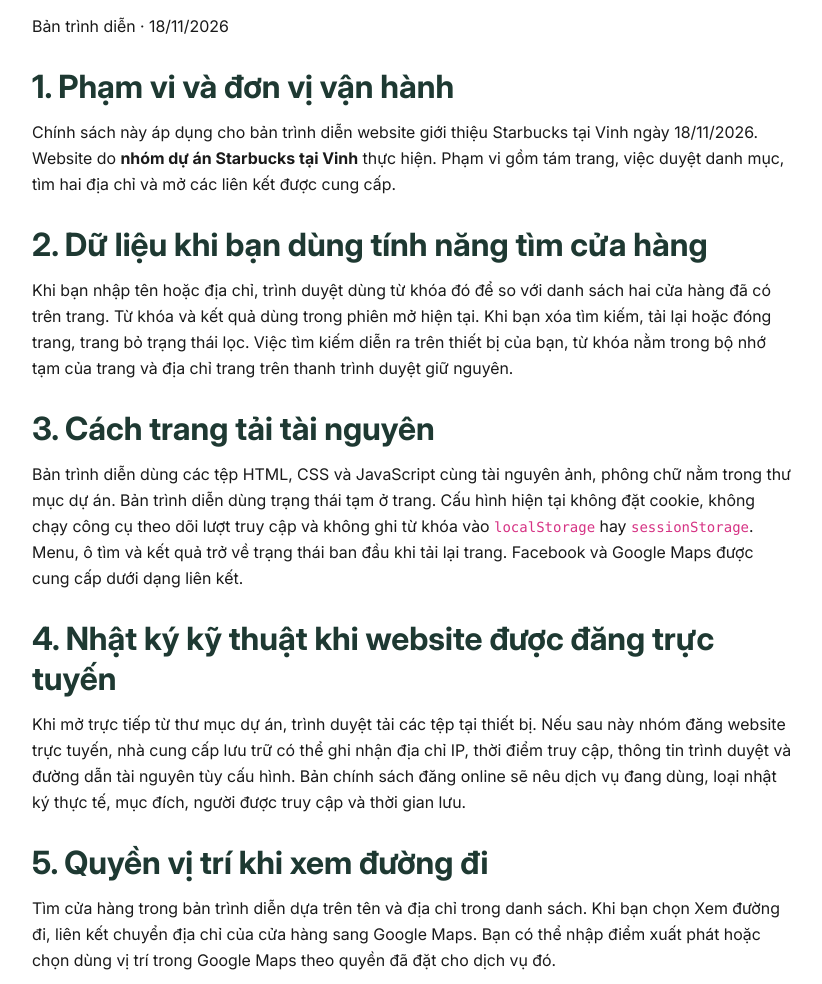
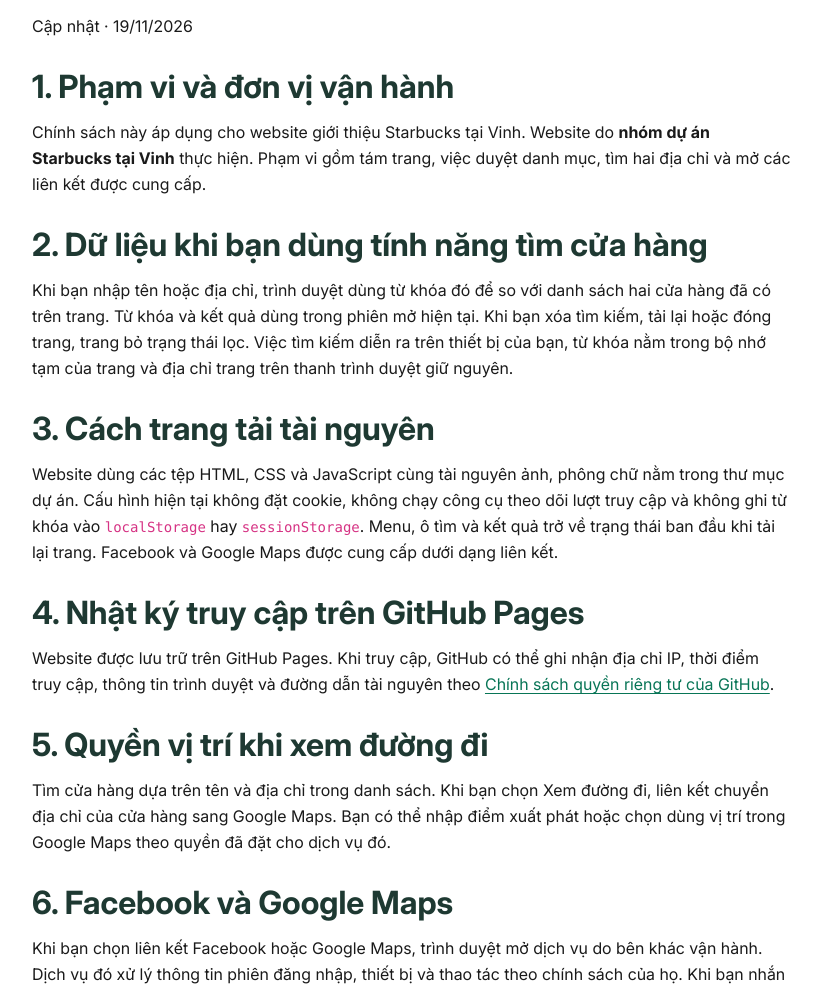
Before and after one commit to vietlay250107-code/starbucks, a plain HTML site: page chinh-sach-bao-mat.html in a window 1280 px wide. Shown: the part 169-1153 px from the top of the page, without its empty margins (228-1050 px from the left). Drawn offline with Linux system fonts and the light colour scheme.

Commit message:
Cập nhật chính sách và liên hệ

```diff
--- a/chinh-sach-bao-mat.html
+++ b/chinh-sach-bao-mat.html
@@ -3,6 +3,7 @@
 <head>
   <meta charset="utf-8">
   <meta name="viewport" content="width=device-width, initial-scale=1">
+  <meta name="description" content="Thông tin về dữ liệu truy cập, tính năng tìm cửa hàng và dịch vụ bên ngoài trên website Starbucks tại Vinh.">
   <title>Chính sách bảo mật | Starbucks tại Vinh</title>
   <link rel="icon" type="image/svg+xml" href="assets/images/favicon.svg">
   <link rel="stylesheet" href="vendor/bootstrap/bootstrap.min.css">
@@ -11,6 +12,7 @@
   <script src="js/script.js" defer></script>
 </head>
 <body class="d-flex flex-column min-vh-100">
+  <a class="visually-hidden-focusable" href="#noi-dung-chinh">Chuyển đến nội dung chính</a>
   <header class="site-header sticky-top">
     <nav class="navbar navbar-expand-lg" aria-label="Điều hướng chính">
       <div class="container site-container">
@@ -42,10 +44,10 @@
     <div class="container site-container">
       <div class="reading-width mx-auto">
         <h1>Chính sách bảo mật</h1>
-        <p>Bản trình diễn · <time datetime="2026-11-18">18/11/2026</time></p>
+        <p>Cập nhật · <time datetime="2026-11-19">19/11/2026</time></p>
         <section class="legal-section">
           <h2>1. Phạm vi và đơn vị vận hành</h2>
-          <p>Chính sách này áp dụng cho bản trình diễn website giới thiệu Starbucks tại Vinh ngày 18/11/2026. Website do <strong>nhóm dự án Starbucks tại Vinh</strong> thực hiện. Phạm vi gồm tám trang, việc duyệt danh mục, tìm hai địa chỉ và mở các liên kết được cung cấp.</p>
+          <p>Chính sách này áp dụng cho website giới thiệu Starbucks tại Vinh. Website do <strong>nhóm dự án Starbucks tại Vinh</strong> thực hiện. Phạm vi gồm tám trang, việc duyệt danh mục, tìm hai địa chỉ và mở các liên kết được cung cấp.</p>
         </section>
         <section class="legal-section">
           <h2>2. Dữ liệu khi bạn dùng tính năng tìm cửa hàng</h2>
@@ -53,15 +55,15 @@
         </section>
         <section class="legal-section">
           <h2>3. Cách trang tải tài nguyên</h2>
-          <p>Bản trình diễn dùng các tệp HTML, CSS và JavaScript cùng tài nguyên ảnh, phông chữ nằm trong thư mục dự án. Bản trình diễn dùng trạng thái tạm ở trang. Cấu hình hiện tại không đặt cookie, không chạy công cụ theo dõi lượt truy cập và không ghi từ khóa vào <code>localStorage</code> hay <code>sessionStorage</code>. Menu, ô tìm và kết quả trở về trạng thái ban đầu khi tải lại trang. Facebook và Google Maps được cung cấp dưới dạng liên kết.</p>
+          <p>Website dùng các tệp HTML, CSS và JavaScript cùng tài nguyên ảnh, phông chữ nằm trong thư mục dự án. Cấu hình hiện tại không đặt cookie, không chạy công cụ theo dõi lượt truy cập và không ghi từ khóa vào <code>localStorage</code> hay <code>sessionStorage</code>. Menu, ô tìm và kết quả trở về trạng thái ban đầu khi tải lại trang. Facebook và Google Maps được cung cấp dưới dạng liên kết.</p>
         </section>
         <section class="legal-section">
-          <h2>4. Nhật ký kỹ thuật khi website được đăng trực tuyến</h2>
-          <p>Khi mở trực tiếp từ thư mục dự án, trình duyệt tải các tệp tại thiết bị. Nếu sau này nhóm đăng website trực tuyến, nhà cung cấp lưu trữ có thể ghi nhận địa chỉ IP, thời điểm truy cập, thông tin trình duyệt và đường dẫn tài nguyên tùy cấu hình. Bản chính sách đăng online sẽ nêu dịch vụ đang dùng, loại nhật ký thực tế, mục đích, người được truy cập và thời gian lưu.</p>
+          <h2>4. Nhật ký truy cập trên GitHub Pages</h2>
+          <p>Website được lưu trữ trên GitHub Pages. Khi truy cập, GitHub có thể ghi nhận địa chỉ IP, thời điểm truy cập, thông tin trình duyệt và đường dẫn tài nguyên theo <a href="https://docs.github.com/site-policy/privacy-policies/github-privacy-statement">Chính sách quyền riêng tư của GitHub</a>.</p>
         </section>
         <section class="legal-section">
           <h2>5. Quyền vị trí khi xem đường đi</h2>
-          <p>Tìm cửa hàng trong bản trình diễn dựa trên tên và địa chỉ trong danh sách. Khi bạn chọn Xem đường đi, liên kết chuyển địa chỉ của cửa hàng sang Google Maps. Bạn có thể nhập điểm xuất phát hoặc chọn dùng vị trí trong Google Maps theo quyền đã đặt cho dịch vụ đó.</p>
+          <p>Tìm cửa hàng dựa trên tên và địa chỉ trong danh sách. Khi bạn chọn Xem đường đi, liên kết chuyển địa chỉ của cửa hàng sang Google Maps. Bạn có thể nhập điểm xuất phát hoặc chọn dùng vị trí trong Google Maps theo quyền đã đặt cho dịch vụ đó.</p>
         </section>
         <section class="legal-section">
           <h2>6. Facebook và Google Maps</h2>
@@ -69,7 +71,7 @@
         </section>
         <section class="legal-section">
           <h2>7. Cách liên hệ về dữ liệu cá nhân</h2>
-          <p>Bạn có thể xóa từ khóa bằng nút Xóa tìm kiếm, tải lại hoặc đóng trang để đặt lại trạng thái lọc. Với dữ liệu phát sinh trên Facebook hoặc Google Maps, xem cách thực hiện quyền và gửi yêu cầu ở chính sách của dịch vụ liên quan. Khi bản trực tuyến có xử lý dữ liệu cá nhân, nhóm cập nhật kênh tiếp nhận yêu cầu theo quy định áp dụng. <a href="https://vanban.chinhphu.vn/?docid=214590&amp;pageid=27160">Luật Bảo vệ dữ liệu cá nhân</a></p>
+          <p>Bạn có thể xóa từ khóa bằng nút Xóa tìm kiếm, tải lại hoặc đóng trang để đặt lại trạng thái lọc. Với dữ liệu phát sinh trên Facebook hoặc Google Maps, xem cách thực hiện quyền và gửi yêu cầu ở chính sách của dịch vụ liên quan. Gửi yêu cầu về dữ liệu cá nhân qua trang <a href="lien-he.html">Liên hệ</a>. <a href="https://vanban.chinhphu.vn/?docid=214590&amp;pageid=27160">Luật Bảo vệ dữ liệu cá nhân</a></p>
         </section>
         <section class="legal-section">
           <h2>8. Cập nhật chính sách</h2>
```
Also changed, not shown: cua-hang.html (+2 -0 lines), dieu-khoan-su-dung.html (+6 -4 lines), lien-he.html (+3 -0 lines).
